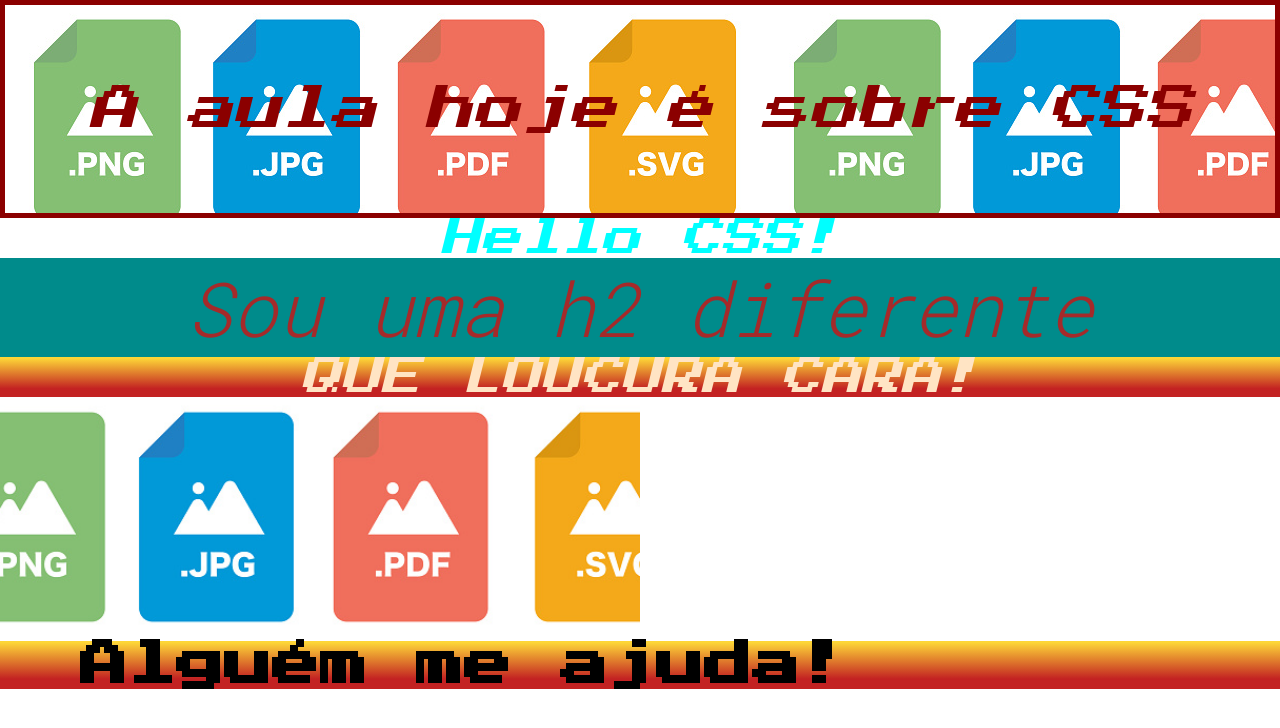
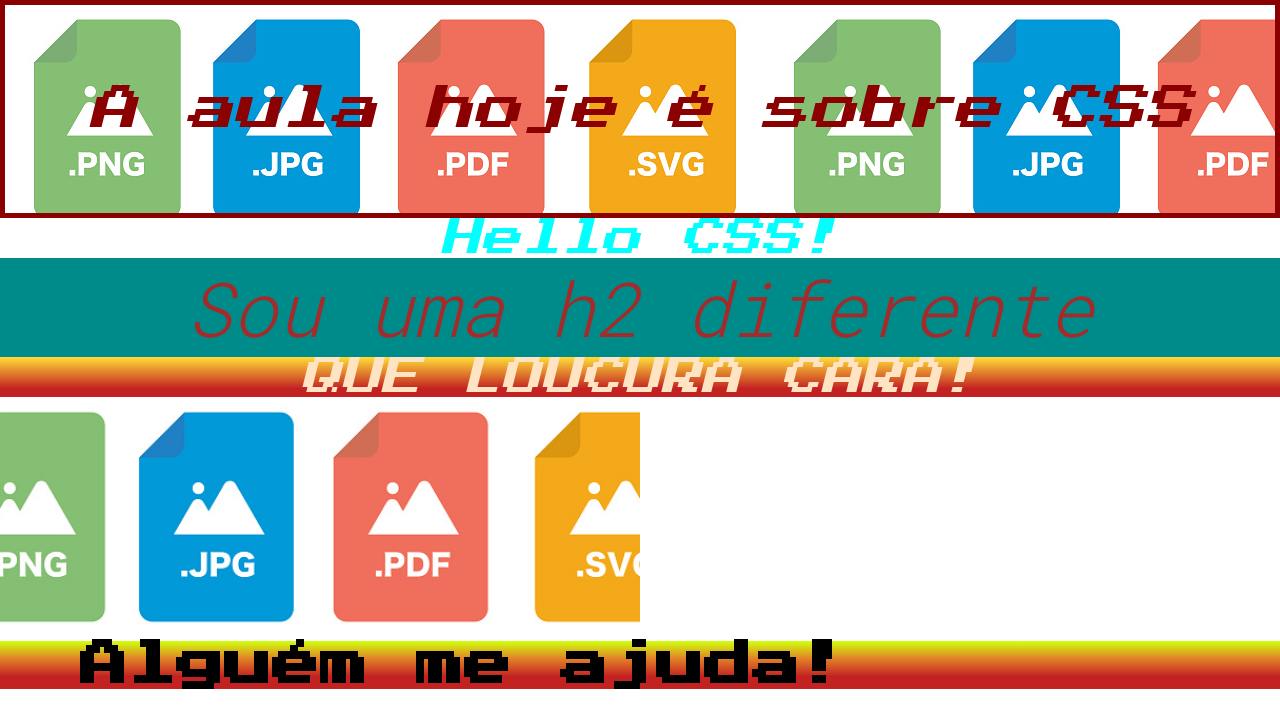
Before and after one commit to alvarengaflavio/Modulo-2, a website: page Aula03/index.html in a window 1280 px wide. Drawn offline with Linux system fonts and the light colour scheme.

Commit message:
gradientes

```diff
--- a/Aula03/style.css
+++ b/Aula03/style.css
@@ -65,7 +65,8 @@ img#imagem-icone {
     background: rgb(195, 34, 34);
     background: linear-gradient(
         0deg,
-        rgba(195, 34, 34, 1) 21%,
-        rgba(253, 212, 45, 0.9528011033514968) 97%
+        rgba(195, 34, 34, 1) 26%,
+        rgba(226, 128, 40, 1) 63%,
+        rgba(206, 255, 0, 0.9528011033514968) 99%
     );
 }
```
